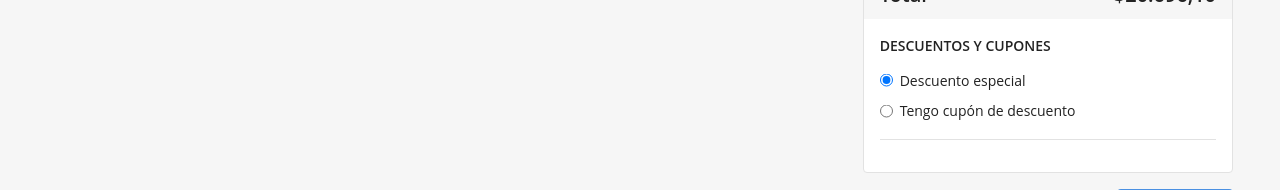
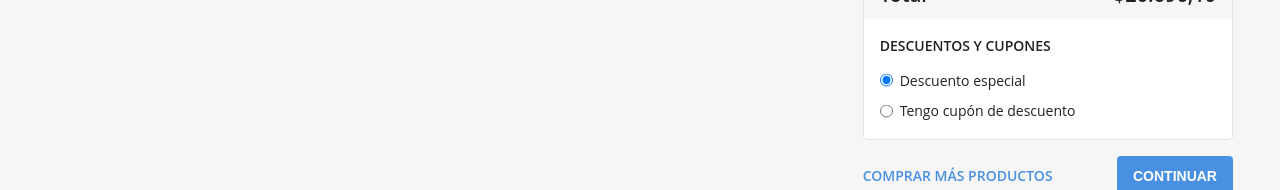
Before and after one commit to fedex2010/cart2, a React (Create React App) app in the folder client/: page / in a window 1280 px wide. Shown: the part 311-501 px from the top of the page. Built offline with nearby package versions, Linux system fonts and the light colour scheme; no server answers.

Commit message:
ComponentMillas

```diff
--- a/client/src/components/Summary/ComponentMillasAP.js
+++ b/client/src/components/Summary/ComponentMillasAP.js
@@ -21,7 +21,7 @@ class ComponentMillasAP extends Component {
     }
     if(this.state.millasAP){
         return (
-            <div className="cart-additional-item">
+            <div className="cart-additional-item millasAPBorder">
                 <label>
                     <input
                     type="checkbox"
--- a/client/src/styles/cart/_cart_totals.scss
+++ b/client/src/styles/cart/_cart_totals.scss
@@ -70,10 +70,9 @@
 }
 
 .cart-additional-item {
-	border-bottom: 1px solid $card-border-color;
-	padding: 0 0 $spacer-base 0;
-	margin-bottom: $spacer-base ;
-
+	//border-bottom: 1px solid $card-border-color;
+	//padding: 0 0 $spacer-base 0;
+	//margin-bottom: $spacer-base ;
 	&:last-child {
 		border-bottom: none;
 		margin-bottom: 0;
@@ -92,9 +91,10 @@
 		}
 	}
 }
-.cart-additional-item.without-border-bottom {
-	border-bottom: none;
-	margin-bottom: 0;
+.millasAPBorder {
+	border-top: 1px solid $card-border-color;
+	padding: 16px 0 0 0;
+	margin-top: 16px;
 }
 ul.cart-additional-item {
 	li + li {
```
